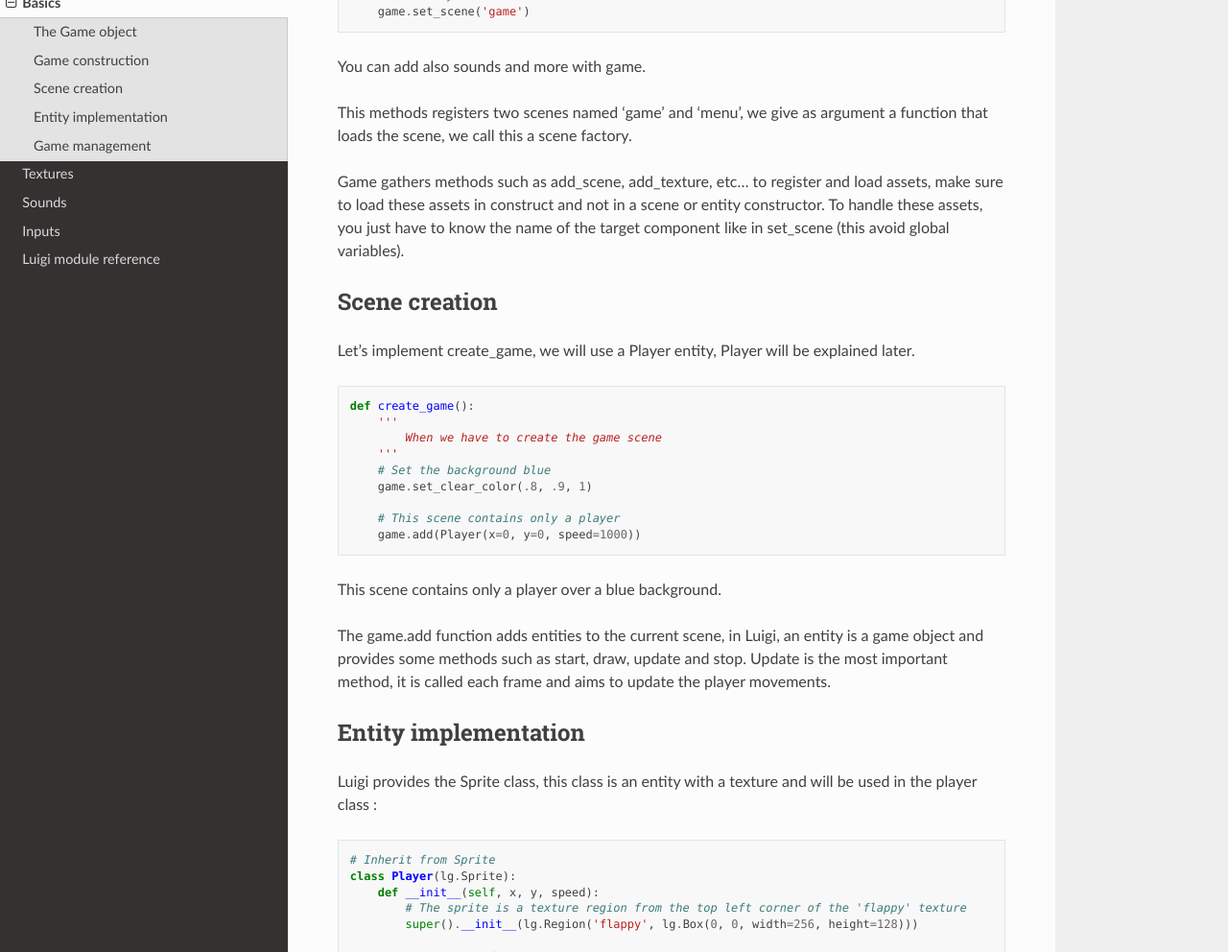
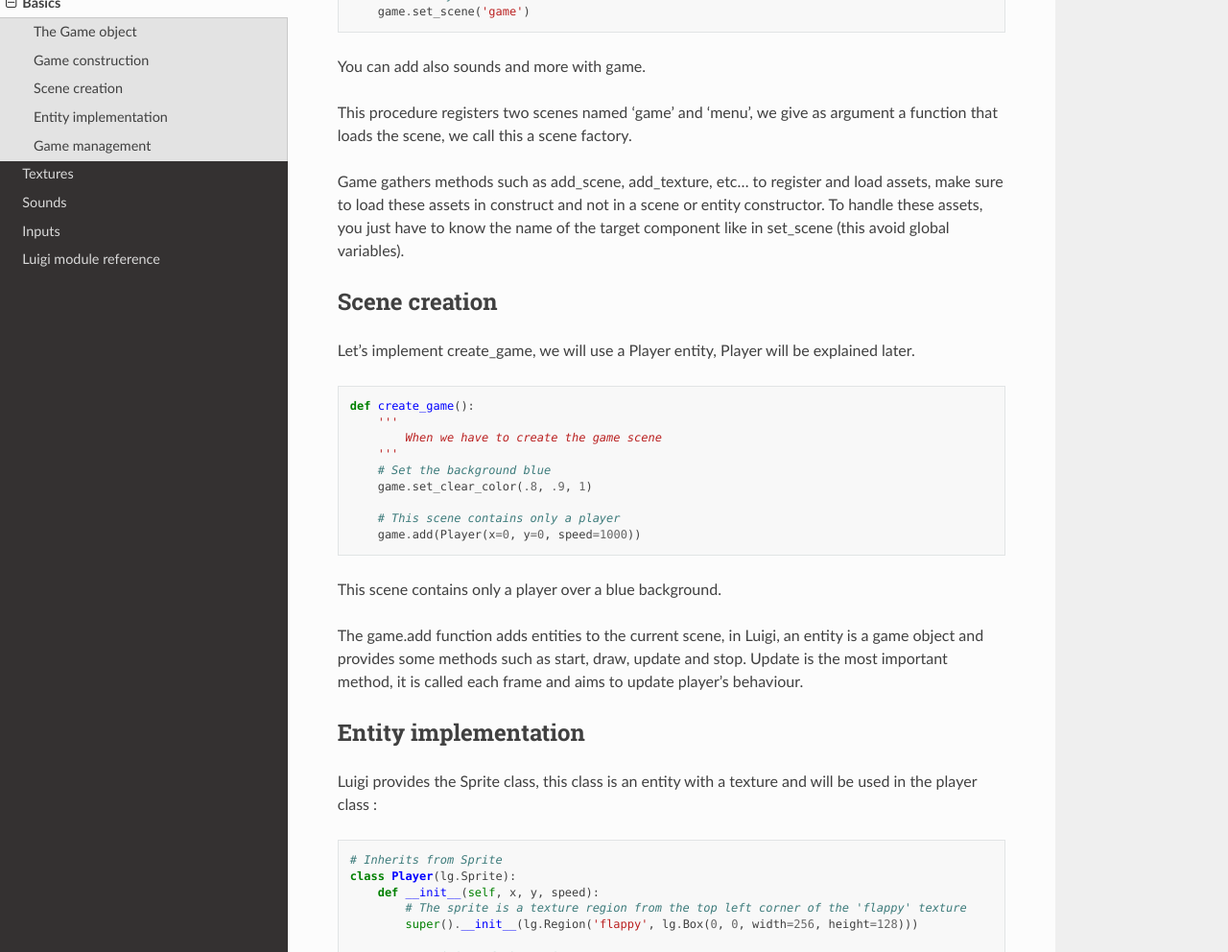
Before and after one commit to Cc618/Luigi, a Sphinx documentation site: the page built from doc/basics.rst, in a window 1280 px wide and 1400 px high, scrolled down 1428 px. Shown: the part 150-1142 px from the top of the window at 96% size. Built offline with Sphinx 7.4.7 and the Read the Docs theme 2.0.0, drawn with Linux system fonts in a browser that asks for light colours; the version number could not be read and is left out; some of the changed text lies outside the part shown.

Commit message:
doc: Fixed mistakes (1/3)

```diff
--- a/doc/basics.rst
+++ b/doc/basics.rst
@@ -59,7 +59,7 @@ Note that create_game and create_scene will be explained below.
 
 You can add also sounds and more with game.
 
-This methods registers two scenes named 'game' and 'menu',
+This procedure registers two scenes named 'game' and 'menu',
 we give as argument a function that loads the scene, we call this a scene factory.
 
 Game gathers methods such as add_scene, add_texture, etc... to register and
@@ -90,7 +90,7 @@ This scene contains only a player over a blue background.
 
 The game.add function adds entities to the current scene, in Luigi,
 an entity is a game object and provides some methods such as start, draw, update and stop.
-Update is the most important method, it is called each frame and aims to update the player movements.
+Update is the most important method, it is called each frame and aims to update player's behaviour.
 
 =====================
 Entity implementation
@@ -100,7 +100,7 @@ Luigi provides the Sprite class, this class is an entity with a texture and will
 
 .. code-block:: python
 
-    # Inherit from Sprite
+    # Inherits from Sprite
     class Player(lg.Sprite):
         def __init__(self, x, y, speed):
             # The sprite is a texture region from the top left corner of the 'flappy' texture
```
Also changed, not shown: other parts of doc/basics.rst (+1 -1 lines), 1 other file.
